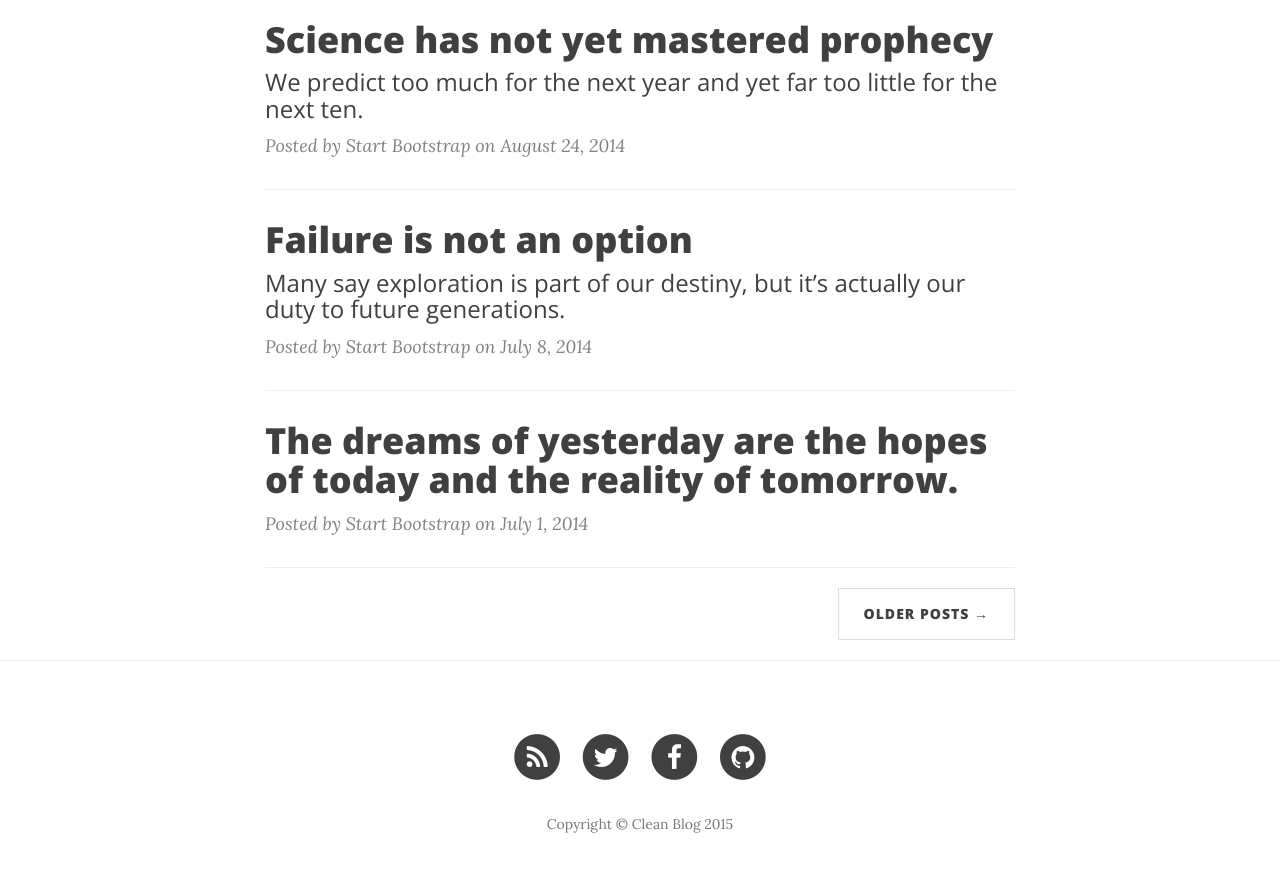
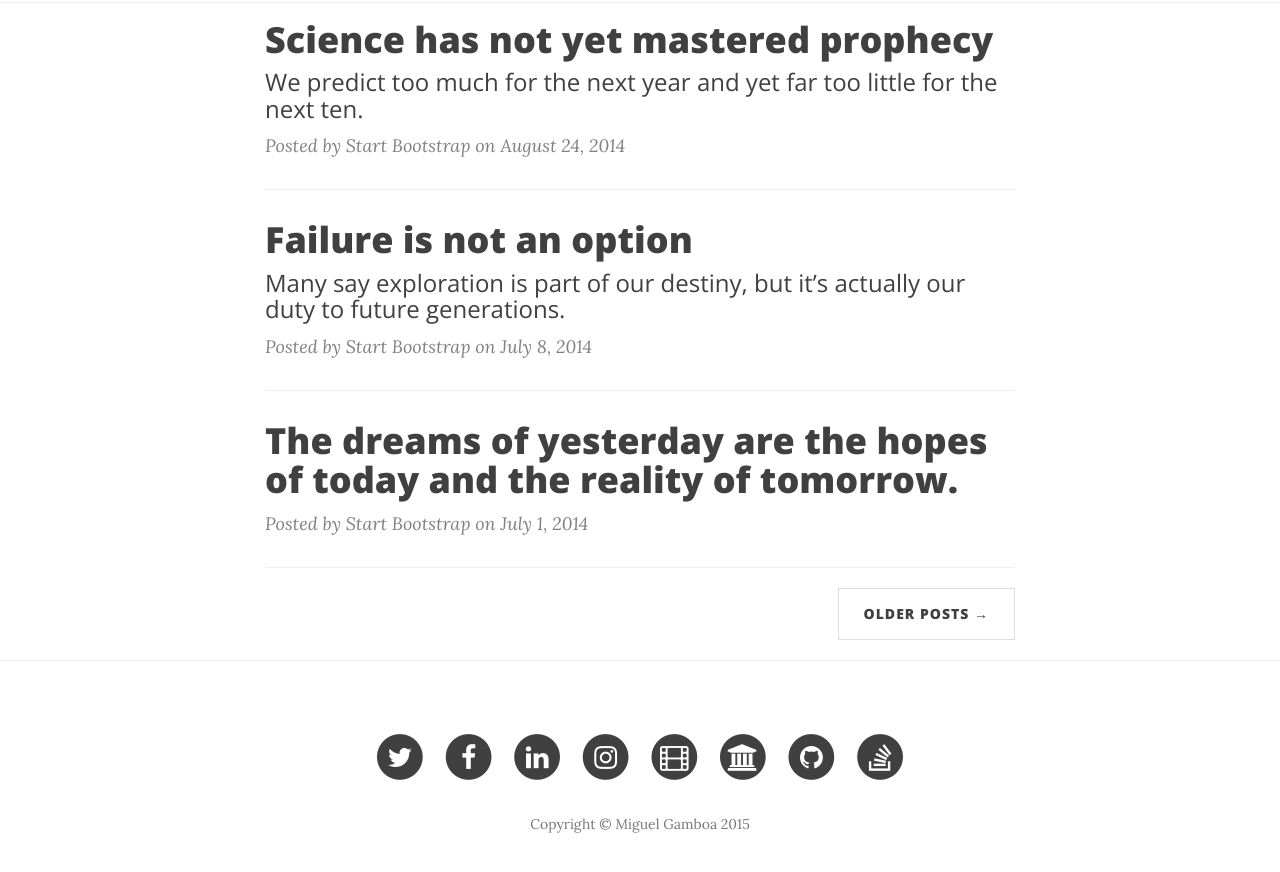
Before and after one commit to fmcarvalho/fmcarvalho.github.io, a Jekyll site: the page built from index.html, in a window 1280 px wide and 900 px high, scrolled down 904 px. Shown: the top 872 px of the window. Built offline with Jekyll 4.4.1, drawn with Linux system fonts in a browser that asks for light colours; nearby versions of some CDN libraries; the list of posts is cut into pages by our own code; some of the changed text lies outside the part shown.

Commit message:
contacts

```diff
--- a/_config.yml
+++ b/_config.yml
@@ -1,15 +1,20 @@
 # Site settings
-title: Clean Blog
+title: Miguel Gamboa
 header-img: img/home-bg.jpg
 email: your-email@yourdomain.com
-description: "Write your site description here. It will be used as your sites meta description as well!"
+description: "Miguel Gamboa web site"
 #baseurl: "/startbootstrap-clean-blog-jekyll"
 #url: "http://yourdomain.com"
 baseurl: ""
 url: ""
-twitter_username: SBootstrap
-github_username:  davidtmiller
-facebook_username:  IronSummitMedia
+twitter_username: gamboacarvalho
+github_username:  fmcarvalho
+facebook_username:  gamboacarvalho
+linkedin_username:  gamboacarvalho
+instagram_username:  gamboacarvalho
+imdb_username:  ls072050509
+stackoverflow_username: users/1140754/miguel-gamboa
+citations_username: HldfYegAAAAJ
 
 # Build settings
 markdown: kramdown
--- /dev/null
+++ b/_includes/contact.html
@@ -0,0 +1,82 @@
+<ul class="list-inline text-center">
+    {% if site.twitter_username %}
+    <li>
+        <a href="https://twitter.com/{{ site.twitter_username }}">
+            <span class="fa-stack fa-lg">
+                <i class="fa fa-circle fa-stack-2x"></i>
+                <i class="fa fa-twitter fa-stack-1x fa-inverse"></i>
+            </span>
+        </a>
+    </li>
+    {% endif %}
+    {% if site.facebook_username %}
+    <li>
+        <a href="https://www.facebook.com/{{ site.facebook_username }}">
+            <span class="fa-stack fa-lg">
+                <i class="fa fa-circle fa-stack-2x"></i>
+                <i class="fa fa-facebook fa-stack-1x fa-inverse"></i>
+            </span>
+        </a>
+    </li>
+    {% endif %}
+    {% if site.linkedin_username %}
+    <li>
+        <a href="https://www.linkedin.com/in/{{ site.linkedin_username }}">
+            <span class="fa-stack fa-lg">
+                <i class="fa fa-circle fa-stack-2x"></i>
+                <i class="fa fa-linkedin fa-stack-1x fa-inverse"></i>
+            </span>
+        </a>
+    </li>
+    {% endif %}
+    {% if site.instagram_username %}
+    <li>
+        <a href="https://instagram.com/{{ site.instagram_username }}">
+            <span class="fa-stack fa-lg">
+                <i class="fa fa-circle fa-stack-2x"></i>
+                <i class="fa fa-instagram fa-stack-1x fa-inverse"></i>
+            </span>
+        </a>
+    </li>
+    {% endif %}
+    {% if site.imdb_username %}
+    <li>
+        <a href="http://www.imdb.com/list/{{ site.imdb_username }}">
+            <span class="fa-stack fa-lg">
+                <i class="fa fa-circle fa-stack-2x"></i>
+                <i class="fa fa-film fa-stack-1x fa-inverse"></i>
+            </span>
+        </a>
+    </li>
+    {% endif %}
+    {% if site.citations_username %}
+    <li>
+        <a href="https://scholar.google.com/citations?hl=en&user={{ site.citations_username }}">
+            <span class="fa-stack fa-lg">
+                <i class="fa fa-circle fa-stack-2x"></i>
+                <i class="fa fa-university fa-stack-1x fa-inverse"></i>
+            </span>
+        </a>
+    </li>
+    {% endif %}
+    {% if site.github_username %}
+    <li>
+        <a href="https://github.com/{{ site.github_username }}">
+            <span class="fa-stack fa-lg">
+                <i class="fa fa-circle fa-stack-2x"></i>
+                <i class="fa fa-github fa-stack-1x fa-inverse"></i>
+            </span>
+        </a>
+    </li>
+    {% endif %}
+    {% if site.stackoverflow_username %}
+    <li>
+        <a href="http://stackoverflow.com/{{ site.stackoverflow_username }}">
+            <span class="fa-stack fa-lg">
+                <i class="fa fa-circle fa-stack-2x"></i>
+                <i class="fa fa-stack-overflow fa-stack-1x fa-inverse"></i>
+            </span>
+        </a>
+    </li>
+    {% endif %}
+</ul>
--- a/_includes/footer.html
+++ b/_includes/footer.html
@@ -3,46 +3,7 @@
     <div class="container">
         <div class="row">
             <div class="col-lg-8 col-lg-offset-2 col-md-10 col-md-offset-1">
-                <ul class="list-inline text-center">
-                    <li>
-                        <a href="{{ "/feed.xml" | prepend: site.baseurl }}">
-                            <span class="fa-stack fa-lg">
-                                <i class="fa fa-circle fa-stack-2x"></i>
-                                <i class="fa fa-rss fa-stack-1x fa-inverse"></i>
-                            </span>
-                        </a>
-                    </li>
-                    {% if site.twitter_username %}
-                    <li>
-                        <a href="https://twitter.com/{{ site.twitter_username }}">
-                            <span class="fa-stack fa-lg">
-                                <i class="fa fa-circle fa-stack-2x"></i>
-                                <i class="fa fa-twitter fa-stack-1x fa-inverse"></i>
-                            </span>
-                        </a>
-                    </li>
-                    {% endif %}
-                    {% if site.facebook_username %}
-                    <li>
-                        <a href="https://www.facebook.com/{{ site.facebook_username }}">
-                            <span class="fa-stack fa-lg">
-                                <i class="fa fa-circle fa-stack-2x"></i>
-                                <i class="fa fa-facebook fa-stack-1x fa-inverse"></i>
-                            </span>
-                        </a>
-                    </li>
-                    {% endif %}
-                    {% if site.github_username %}
-                    <li>
-                        <a href="https://github.com/{{ site.github_username }}">
-                            <span class="fa-stack fa-lg">
-                                <i class="fa fa-circle fa-stack-2x"></i>
-                                <i class="fa fa-github fa-stack-1x fa-inverse"></i>
-                            </span>
-                        </a>
-                    </li>
-                    {% endif %}
-                </ul>
+                {% include contact.html %}
                 <p class="copyright text-muted">Copyright &copy; {{ site.title }} {{ site.time | date: '%Y' }}</p>
             </div>
         </div>
--- a/_includes/nav.html
+++ b/_includes/nav.html
@@ -9,7 +9,7 @@
                 <span class="icon-bar"></span>
                 <span class="icon-bar"></span>
             </button>
-            <a class="navbar-brand" href="{{ site.baseurl }}/">{{ site.title }}</a>
+            {% include contact.html %}
         </div>
 
         <!-- Collect the nav links, forms, and other content for toggling -->
```
